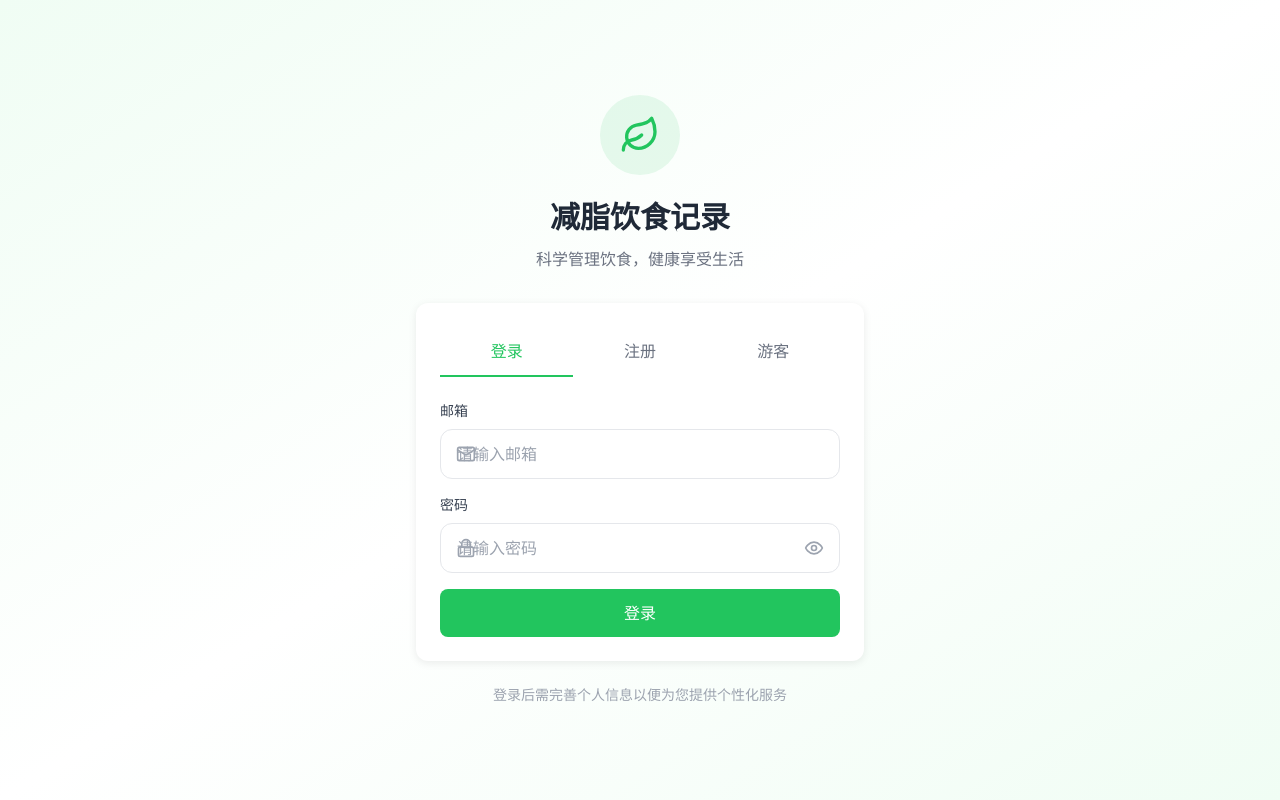
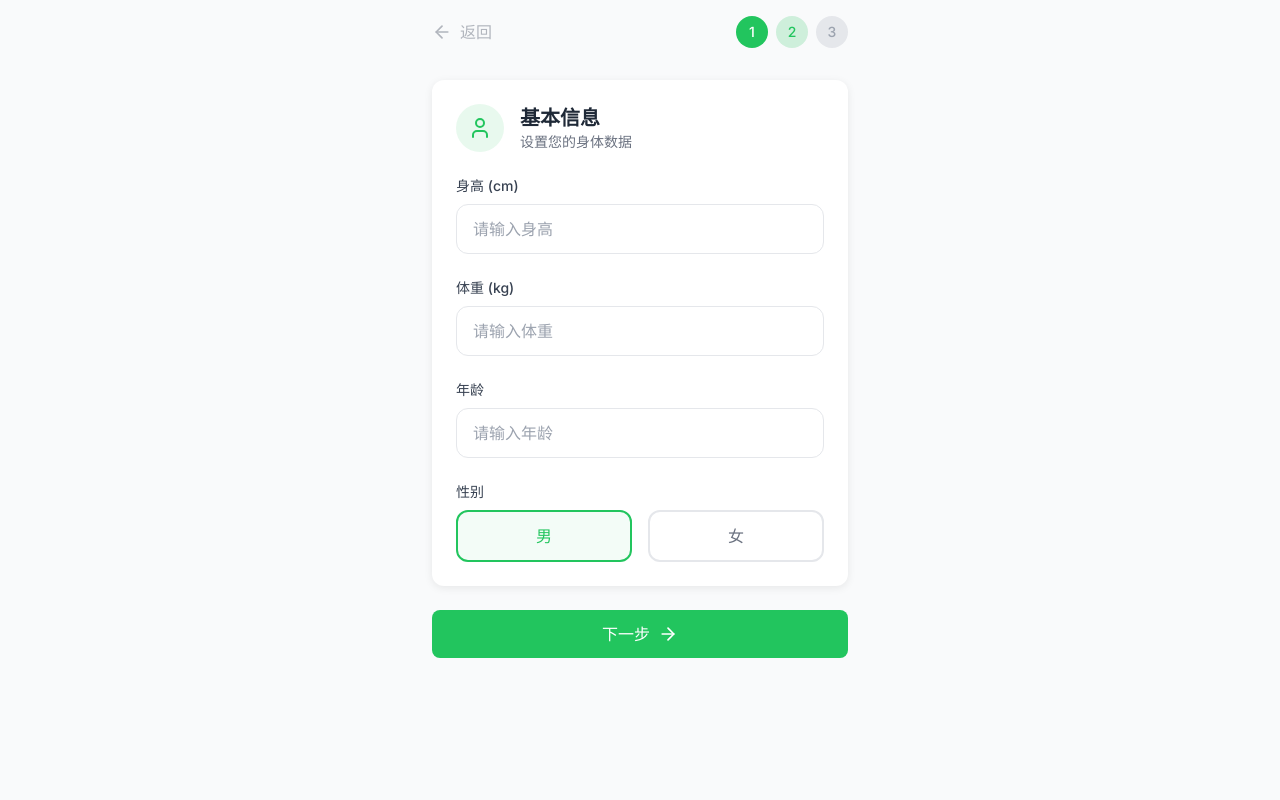
Before and after one commit to junewarn/eat2, a React (Vite) app: page /eat2/onboarding in a window 1280 px wide. Before the commit this address led to /eat2. Built offline with nearby package versions, Linux system fonts and the light colour scheme.

Commit message:
修复onboarding页面白屏问题

```diff
--- a/src/pages/Onboarding.tsx
+++ b/src/pages/Onboarding.tsx
@@ -1,12 +1,29 @@
 import { useState, useEffect } from 'react';
-import { useNavigate, useParams } from 'react-router-dom';
+import { useNavigate, useParams, useLocation } from 'react-router-dom';
 import { ArrowLeft, ArrowRight, Check, User, Dumbbell, Settings } from 'lucide-react';
 import type { User as UserType } from '../types';
 
 export default function Onboarding() {
-  const { step } = useParams<{ step: string }>();
+  const params = useParams<{ step?: string }>();
+  const location = useLocation();
   const navigate = useNavigate();
-  const currentStep = parseInt(step || '1');
+
+  // 从 URL 路径或 search params 获取 step
+  let currentStep = 1;
+  if (params.step) {
+    currentStep = parseInt(params.step, 10);
+  } else {
+    // 尝试从路径中提取 step
+    const pathParts = location.pathname.split('/');
+    const stepIndex = pathParts.indexOf('step');
+    if (stepIndex !== -1 && pathParts[stepIndex + 1]) {
+      currentStep = parseInt(pathParts[stepIndex + 1], 10);
+    }
+  }
+
+  if (isNaN(currentStep) || currentStep < 1 || currentStep > 3) {
+    currentStep = 1;
+  }
 
   const [formData, setFormData] = useState({
     height: '',
--- a/src/routes.tsx
+++ b/src/routes.tsx
@@ -22,8 +22,8 @@ function AppRoutes() {
   return (
     <BrowserRouter basename="/eat2">
       <Routes>
-        {/* 个人信息填写 - 必须在 Home 之前定义，优先匹配 */}
-        <Route path="/onboarding/step:step" element={<Onboarding />} />
+        {/* 个人信息填写 */}
+        <Route path="/onboarding/*" element={<Onboarding />} />
 
         {/* 首页：显示登录/注册/游客登录 */}
         <Route path="/" element={<Home />} />
```
Also changed, not shown: 3 other files (tests, documents, lock files or other folders).
